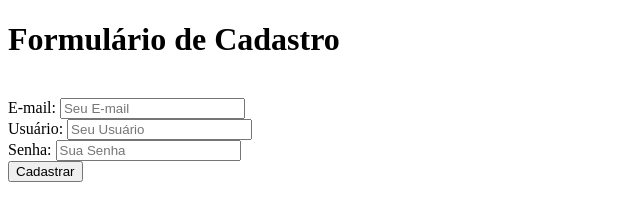
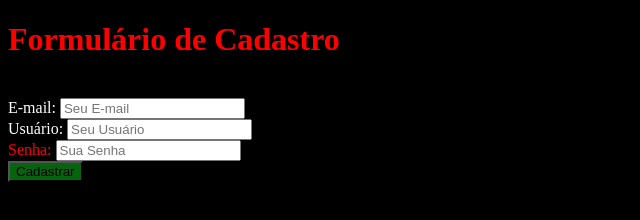
Before and after one commit to Tamm619/TarefasEbac, a plain HTML site: page index.html in a window 1280 px wide. Shown: the whole page, without its empty margins (0-640 px from the left). Drawn offline with Linux system fonts and the light colour scheme.

Commit message:
Usando style em algumas coisas

```diff
--- a/index.html
+++ b/index.html
@@ -4,6 +4,20 @@
     <meta charset="UTF-8">
     <meta name="viewport" content="width=device-width, initial-scale=1.0">
     <title>Cadastro</title>
+    <style>
+        label{
+            color: #ffffff;
+        }
+        body{
+            background-color: #000000;
+        }
+        h1{
+            color: #ff0000;
+        }
+        .botaocadastro{
+            background-color: #06630e;
+        }
+    </style>
 </head>
 <body>
     <h1>Formulário de Cadastro</h1> <br>
@@ -14,10 +28,10 @@
     <label for="username">Usuário: </label>
     <input id="username" type="text" placeholder="Seu Usuário"> <br>
 
-    <label for="senha">Senha: </label>
+    <label style="color:red" for="senha">Senha: </label>
     <input id="senha" type="password" placeholder="Sua Senha"> <br>
 
-    <button type="submit">Cadastrar</button>
-</form>
+    <button class="botaocadastro" type="submit">Cadastrar</button>
+    </form>
 </body>
 </html>
```
